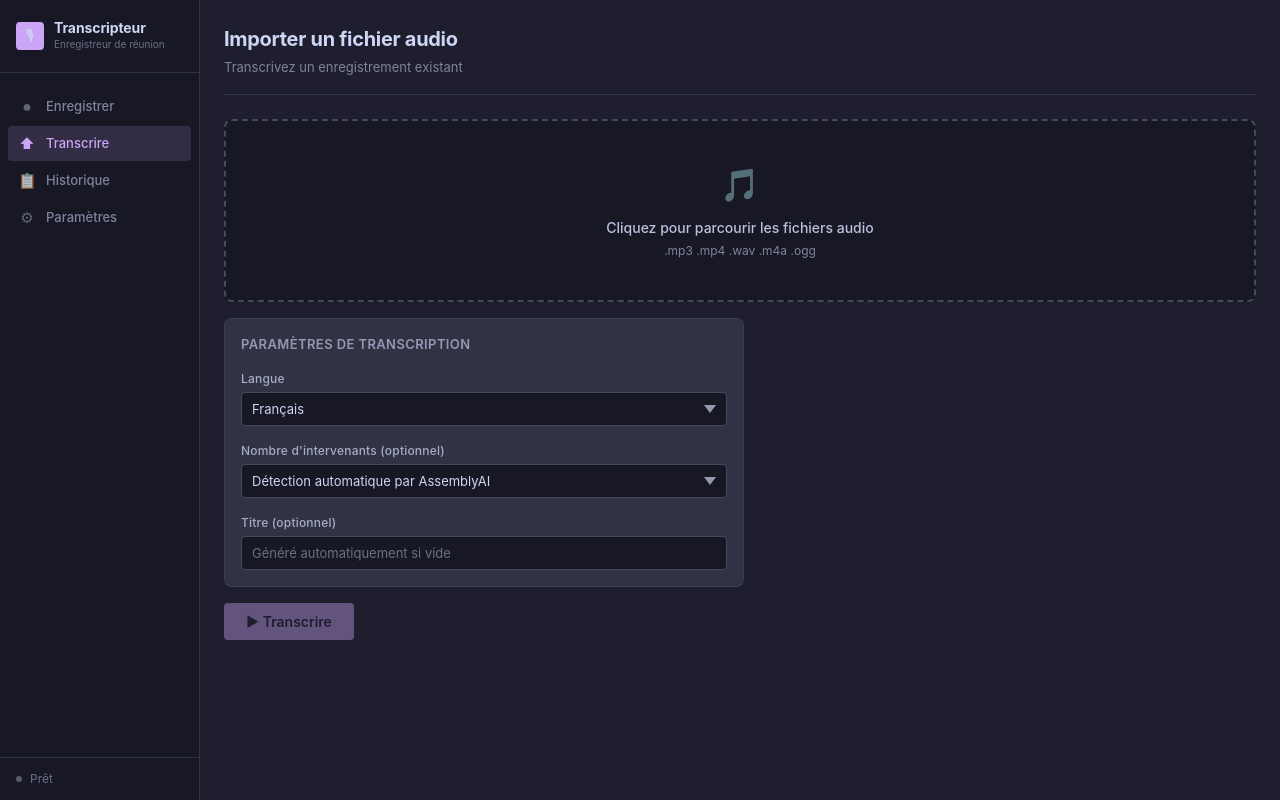
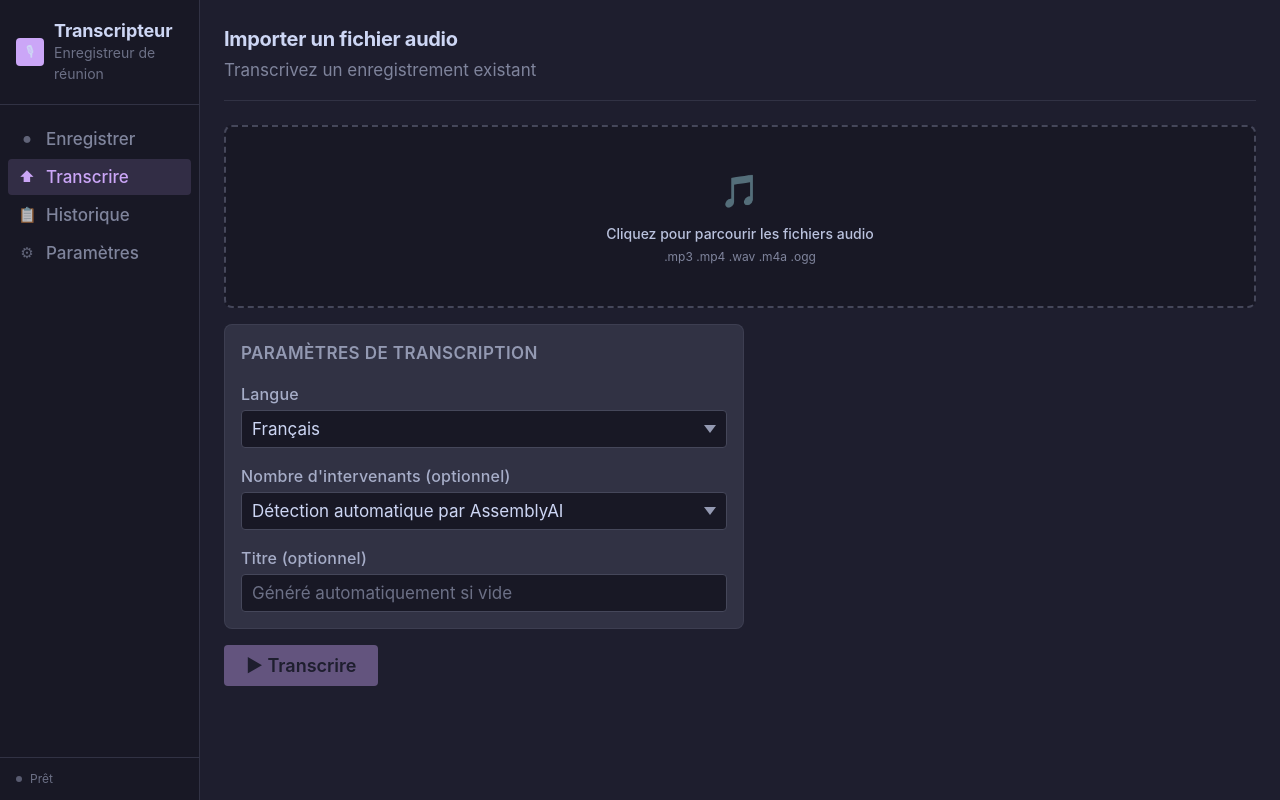
Before and after one commit to QuentinSylvestre/MeetingTranscriber, a React (Vite) app: page / in a window 1280 px wide. Built offline with nearby package versions, Linux system fonts and the light colour scheme.

Commit message:
fix(260918_TRANSCRIBE_DEFAULT_PAGE_COST_TRACKING_DOCX_PERSISTENCE): phase 2 review fix — font-size CSS default now matches JS default

```diff
--- a/src/renderer/styles/global.css
+++ b/src/renderer/styles/global.css
@@ -60,8 +60,8 @@
   /* Font size (user preference — updated dynamically by App.tsx on mount)
      --font-size-base : content text (transcript, body copy)
      --font-size-ui   : UI chrome (buttons, inputs, labels) — set to base−1px by JS */
-  --font-size-base: 14px;
-  --font-size-ui:   13px;
+  --font-size-base: 18px;
+  --font-size-ui:   17px;
 
   /* Radii */
   --radius-sm: 4px;
```
